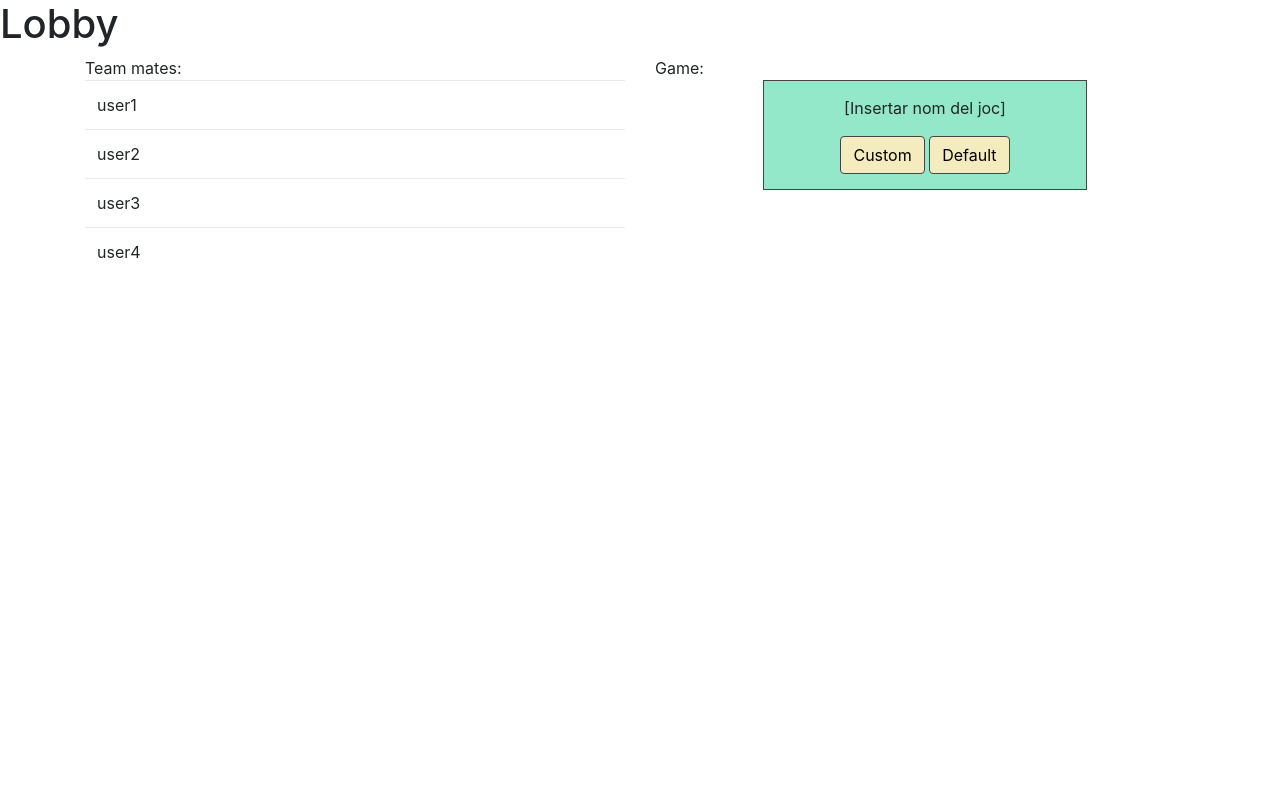
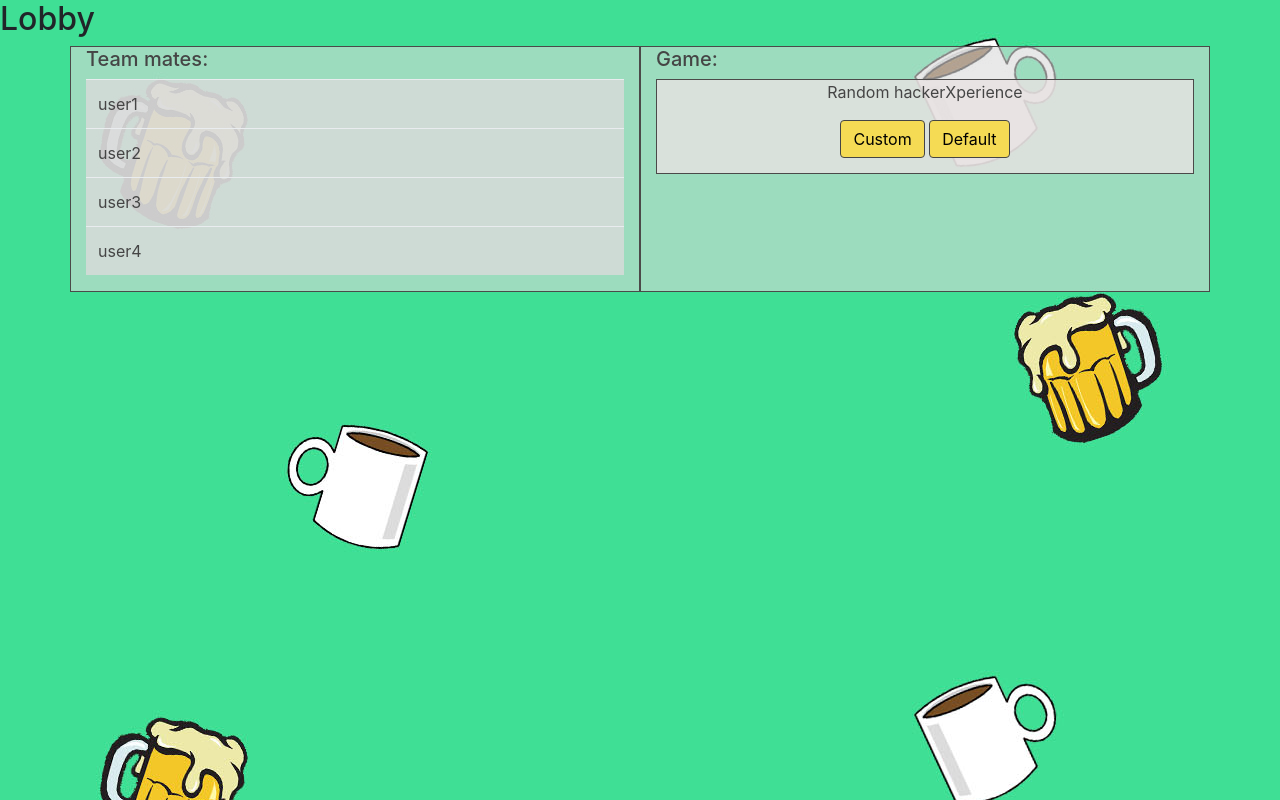
Before and after one commit to gnuille/web_app_socket, a website: page public/lobby.html in a window 1280 px wide. Drawn offline with nearby package versions, Linux system fonts and the light colour scheme.

Commit message:
frontend maco

```diff
--- a/public/css/style-lobby.css
+++ b/public/css/style-lobby.css
@@ -1,28 +1,36 @@
-*{
+.square {
+    margin-top: 15px;
+
+    text-align: center;
+    margin: auto;
+    background: rgba(233, 227, 227, 0.8);
+    <!-- padding: 15px; -->
+    width: 40%;
+    border: 1px solid #4b4949;
+
+}
+.col{
+    border: 1px solid #4b4949;
+    background: rgba(219, 219, 219, 0.6);
+    color: #454545;
+}
+.table {
+    background: rgba(219, 219, 219, 0.8);
 
 }
 
-.square {
-    margin-top: 15px;
-    text-align: center;
-    margin: auto;
-    background: #92e8c9;
-    padding: 15px;
-    width: 60%;
+.btn{
+    cursor: pointer;
+    background: #f5db54;
+    border: 1px solid #454545;
+    margin-bottom: 15px;
 
 }
-
-.btn {
-    cursor: pointer;
-    background: #f4ebbe;
-    border: 1px solid #454545;
-
+.btn:hover{
+    background: #454545;
+    color:  #f5db54;
 }
 
-.btn:hover{
-    background: #454545;
-    color: white;
-}
 
 .table {
 
--- a/public/css/style.css
+++ b/public/css/style.css
@@ -1,7 +1,6 @@
 *{
     margin: 0;
     padding: 0;
-    font-family: sans-serif;
     box-sizing: border-box;
 }
 body {
@@ -12,18 +11,18 @@ body {
 
 .formulari {
     margin: auto;
-    width: 50%;
+    width: 70%;
     max-width: 400px;
-    background: ;
+    background: #cdc7c7;
     padding: 15px;
-    border: 1px solid #7a7a7a;
+    border: 1px solid #4b4949;
 
 }
 
 h2{
     text-align: center;
     margin-bottom: 20px;
-    color:  white;
+    color:  #454545;
 }
 
 .form-group {
@@ -36,20 +35,19 @@ h2{
 }
 
 
-
-.btn_log {
+.btn {
     text-align: center;
     margin-left: 35%;
     width: 28%;
     cursor: pointer;
-    background: #f4ebbe;
+    background: #f5db54;
     border: 1px solid #454545;
 
 }
 
-.btn_log:hover{
+.btn:hover{
     background: #454545;
-    color: white;
+    color:  #f5db54;
 }
 
 
--- a/public/lobby.html
+++ b/public/lobby.html
@@ -6,12 +6,12 @@
         <link rel="stylesheet" href="css/style-lobby.css">
         <title>Lobby</title>
     </head>
-    <body>
-        <h1> Lobby </h1>
+    <body background="./imgs/background.jpg">
+        <h2> Lobby </h2>
         <div class="container">
             <div class="row">
                 <div class="col">
-                    Team mates:
+                    <h5>Team mates: </h5>
                     <table class="table">
                       <thead>
 
@@ -36,9 +36,9 @@
                   </table>
                 </div>
                 <div class="col">
-                    Game:
-                    <div class="square" style="border: 1px solid #444444;">
-                        <p>[Insertar nom del joc]</p>
+                    <h5>Game: </h5>
+                    <div class="square" >
+                        <p>Random hackerXperience</p>
                         <button type="button" class="btn">Custom</button>
                         <button type="button" class="btn">Default</button>
                     </div>
--- /dev/null
+++ b/public/rooms/style-create.css
@@ -0,0 +1,32 @@
+.btn{
+    cursor: pointer;
+    background: #f5db54;
+    border: 1px solid #454545;
+
+}
+.btn:hover{
+    background: #454545;
+    color:  #f5db54;
+}
+
+.search-div{
+    background: rgba(219, 219, 219, 0.6);
+}
+
+.form-create{
+    background: rgba(219, 219, 219, 0.6);
+}
+.active a{
+    background: #f7f7f7 !important;
+    color: #454545 !important;
+}
+
+.nav-tabs > li > a{
+    color: #454545 !important;
+}
+.nav-tabs > li > a:hover{
+background-color: #cdc7c7 ;
+color: #1c1c1c;
+
+
+}
--- /dev/null
+++ b/public/rooms/style-search.css
@@ -0,0 +1,39 @@
+.btn{
+    cursor: pointer;
+    background: #f5db54;
+    border: 1px solid #454545;
+
+}
+.btn:hover{
+    background: #454545;
+    color:  #f5db54;
+}
+
+.search-div{
+    background: rgba(219, 219, 219, 0.6);
+}
+
+.bg-success{
+    border: 1px solid #4b4949;
+    background: #cdc7c7;
+    color: #454545;
+}
+.active a{
+    background: #f7f7f7 !important;
+    color: #454545 !important;
+}
+
+.tab-content{
+background-color:#1aeb2f;
+color:#df2d2d;
+
+}
+.nav-tabs > li > a{
+    color: #454545 !important;
+}
+.nav-tabs > li > a:hover{
+background-color: #cdc7c7;
+color: #1c1c1c;
+
+
+}
```
Also changed, not shown: public/game/game.html (+1 -1 lines), public/game/imatge_principal.html (+1 -1 lines), public/index.html (+5 -3 lines), public/rooms/create.html (+5 -4 lines), public/rooms/search.html (+5 -4 lines), public/game/style-game.css (added), public/game/style-principal.css (added).
